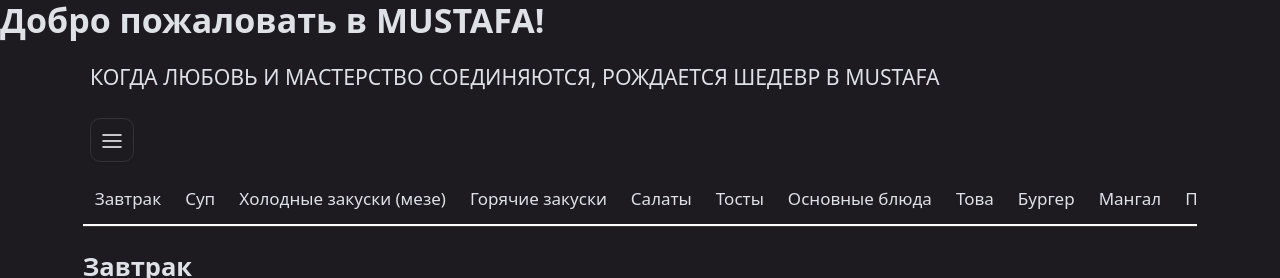
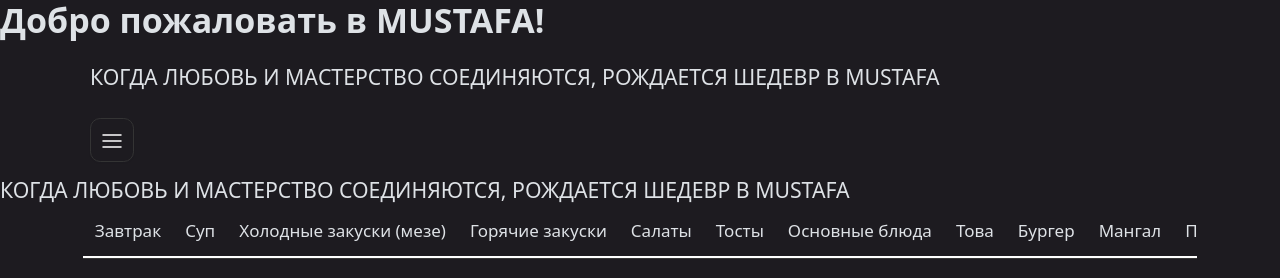
Before and after one commit to Djumabayev/category-zavtrak, a plain HTML site: page index.html in a window 1280 px wide. Shown: the top 278 px of the page. Drawn offline with Linux system fonts and the light colour scheme; files whose address does not match are found by name.

Commit message:
Update index.html

```diff
--- a/index.html
+++ b/index.html
@@ -3,7 +3,7 @@
 <head>
     <meta charset="UTF-8">
     <meta name="viewport" content="width=device-width, initial-scale=1.0">
-    <title>07</title>
+    <title>8</title>
     <!-- Здесь могут быть другие метатеги и стили -->
 
 
@@ -66,6 +66,10 @@
 <path d="M3 12H21M3 6H21M3 18H21" stroke="currentColor" stroke-width="1.5" stroke-linecap="round" stroke-linejoin="round">
 </path></svg></button></div></nav></div>
 
+    <a class="text-decoration-none text-body d-flex flex-shrink-0" href="/">
+       <span class="fs-4 text-truncate">КОГДА ЛЮБОВЬ И МАСТЕРСТВО СОЕДИНЯЮТСЯ, РОЖДАЕТСЯ ШЕДЕВР В MUSTAFA</span>
+   </a>
+
     <div class="d-md-none"><div class="container py-3"><div class="d-flex justify-content-between">
 <div class="col d-flex align-items-center pe-0" style="width:calc(100% - 132px)"><a class="text-decoration-none text-body d-flex flex-shrink-0 w-100" href="/">
 <span class="fs-4 text-truncate">Mustafa</span></a></div><div class="col-auto d-flex align-items-center justify-content-end ps-0">
```
